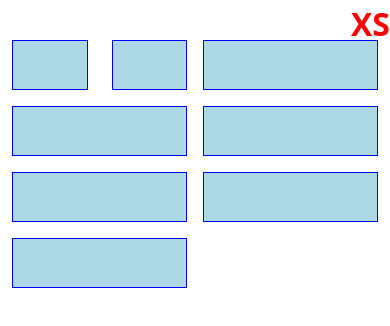
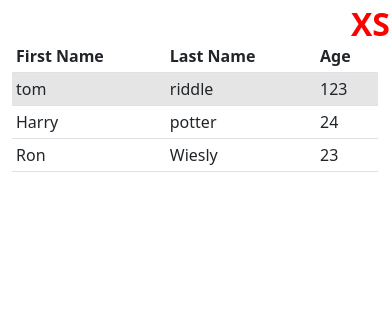
Before and after one commit to Shubham-SumFactor/bootstrap, a plain HTML site: page index.html in a window 390 px wide. Drawn offline with nearby package versions, Linux system fonts and the light colour scheme.

Commit message:
table with responsiveness and hover, highlight implemented

```diff
--- a/index.html
+++ b/index.html
@@ -11,47 +11,81 @@
 <body>
 
     <div class="container">
-        <div class="row row-cols-2 g-3">
+        <div class="table-responsive">
+        <table class="table table-sm">
+            <thead>
+                <tr>
+                    <th>First Name </th>
+                    <th>Last Name</th>
+                    <th>Age</th>
+                </tr>
+            </thead>
 
-            <div class="col">
-                <div class="row">
-                    <div class="col">
-                        <div class="box"></div>
-                    </div>
-                        <div class="col">
-                          <div class="box"></div>
-                        </div>
-                </div>
+            <tbody>
+                <tr class="table-active">
+                    <td>tom</td>
+                    <td>riddle</td>
+                    <td>123</td>
+                </tr>
 
-            </div>
+                <tr>
+                    <td>Harry</td>
+                    <td>potter</td>
+                    <td>24</td>
+                </tr>
 
-            <div class="col">
-                <div class="box"></div>
-            </div>
-
-            <div class="col">
-                <div class="box"></div>
-            </div>
-
-            <div class="col">
-                <div class="box"></div>
-            </div>
-
-            <div class="col">
-                <div class="box"></div>
-            </div>
-
-
-            <div class="col">
-                <div class="box"></div>
-            </div>
-
-            <div class="col">
-                <div class="box"></div>
-            </div>
-
-        </div>
+                <tr>
+                    <td>Ron</td>
+                    <td>Wiesly</td>
+                    <td>23</td>
+                </tr>
+            </tbody>
+        </table>
+    </div>
     </div>
 
 </body>
 </html>
+
+
+
+<!-- <div class="row row-cols-2 g-3"> -->
+<!--  -->
+    <!-- <div class="col"> -->
+        <!-- <div class="row"> -->
+            <!-- <div class="col"> -->
+                <!-- <div class="box"></div> -->
+            <!-- </div> -->
+                <!-- <div class="col">    -->
+                  <!-- <div class="box"></div> -->
+                <!-- </div> -->
+        <!-- </div> -->
+<!--  -->
+    <!-- </div> -->
+<!--  -->
+    <!-- <div class="col"> -->
+        <!-- <div class="box"></div> -->
+    <!-- </div> -->
+<!--  -->
+    <!-- <div class="col"> -->
+        <!-- <div class="box"></div> -->
+    <!-- </div> -->
+<!--  -->
+    <!-- <div class="col"> -->
+        <!-- <div class="box"></div> -->
+    <!-- </div> -->
+<!--  -->
+    <!-- <div class="col"> -->
+        <!-- <div class="box"></div> -->
+    <!-- </div> -->
+<!--  -->
+<!--  -->
+    <!-- <div class="col"> -->
+        <!-- <div class="box"></div> -->
+    <!-- </div> -->
+<!--  -->
+    <!-- <div class="col"> -->
+        <!-- <div class="box"></div> -->
+    <!-- </div> -->
+<!--  -->
+<!-- </div> -->
```
